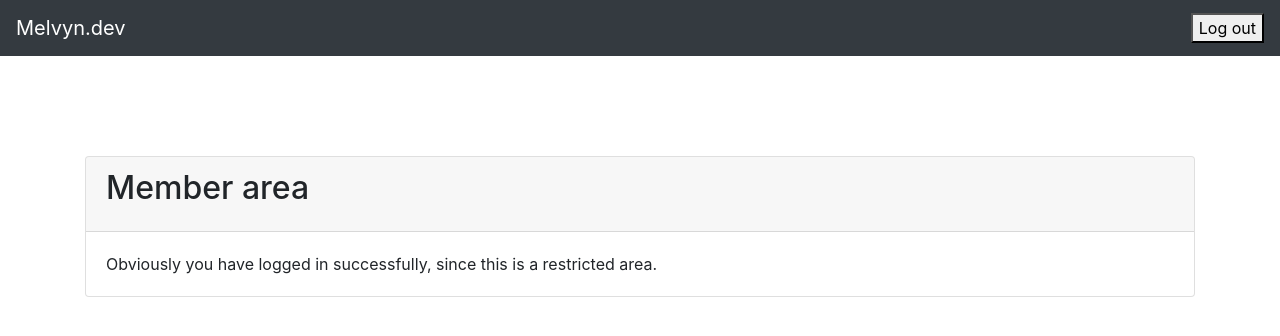
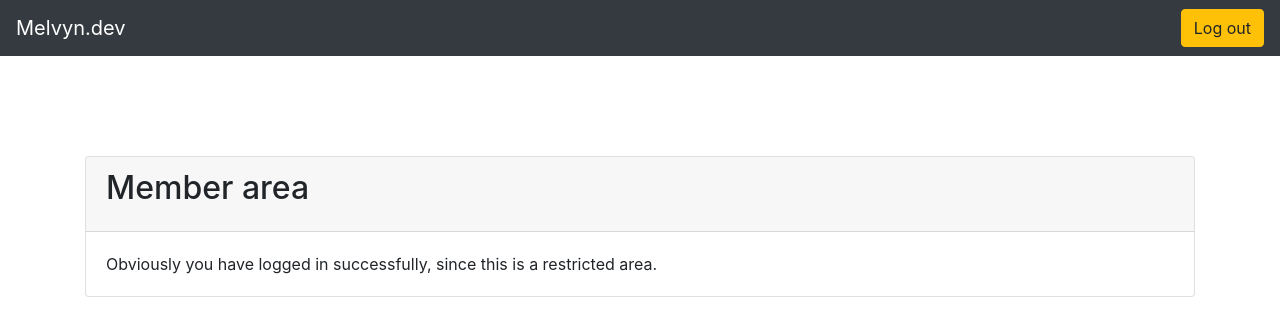
Before and after one commit to melvyndekort/example.melvyn.dev, a plain HTML site: page src/index.html in a window 1280 px wide. Drawn offline with nearby package versions, Linux system fonts and the light colour scheme.

Commit message:
Use bootstrap styled button

```diff
--- a/src/index.html
+++ b/src/index.html
@@ -27,7 +27,7 @@
       document.cookie = "CloudFront-Key-Pair-Id= ; expires = Thu, 01 Jan 1970 00:00:00 GMT";
       document.cookie = "CloudFront-Policy= ; expires = Thu, 01 Jan 1970 00:00:00 GMT";
       document.cookie = "CloudFront-Signature= ; expires = Thu, 01 Jan 1970 00:00:00 GMT";
-      window.location.href = 'https://melvyn.eu.auth0.com/v2/logout?client_id=dAfGofv9oafbDcTmAueLBIFB61S46el6&returnTo=https://example.melvyn.dev';
+      window.location.href = "https://melvyn.eu.auth0.com/v2/logout?client_id=dAfGofv9oafbDcTmAueLBIFB61S46el6&returnTo=https://example.melvyn.dev";
     }
   </script>
 
@@ -37,7 +37,7 @@
 <body>
   <nav class="navbar navbar-dark bg-dark">
     <a class="navbar-brand" href="#">Melvyn.dev</a>
-    <button id="logout" onclick="logout(); return false;">Log out</button>
+    <button id="logout" class="btn btn-warning" onclick="logout()">Log out</button>
   </nav>
   <main>
     <div class="container-fluid">
```
